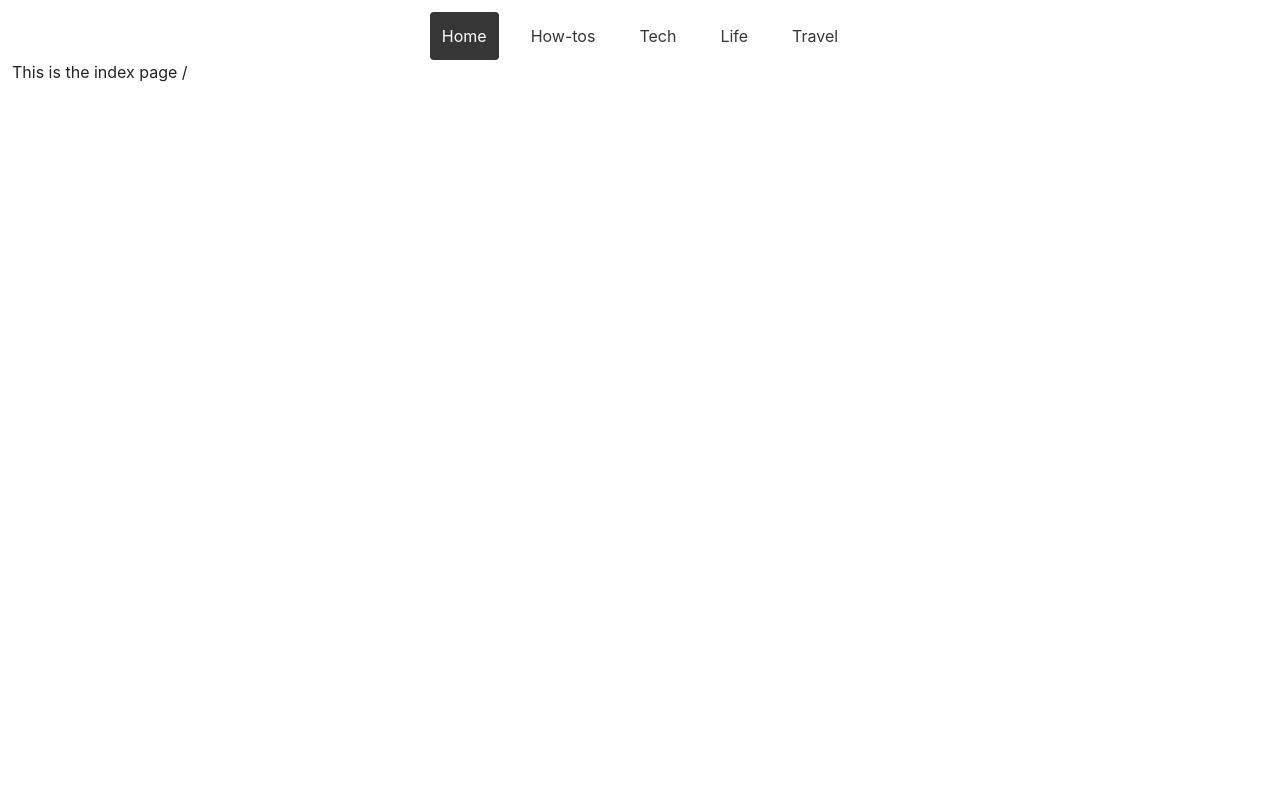
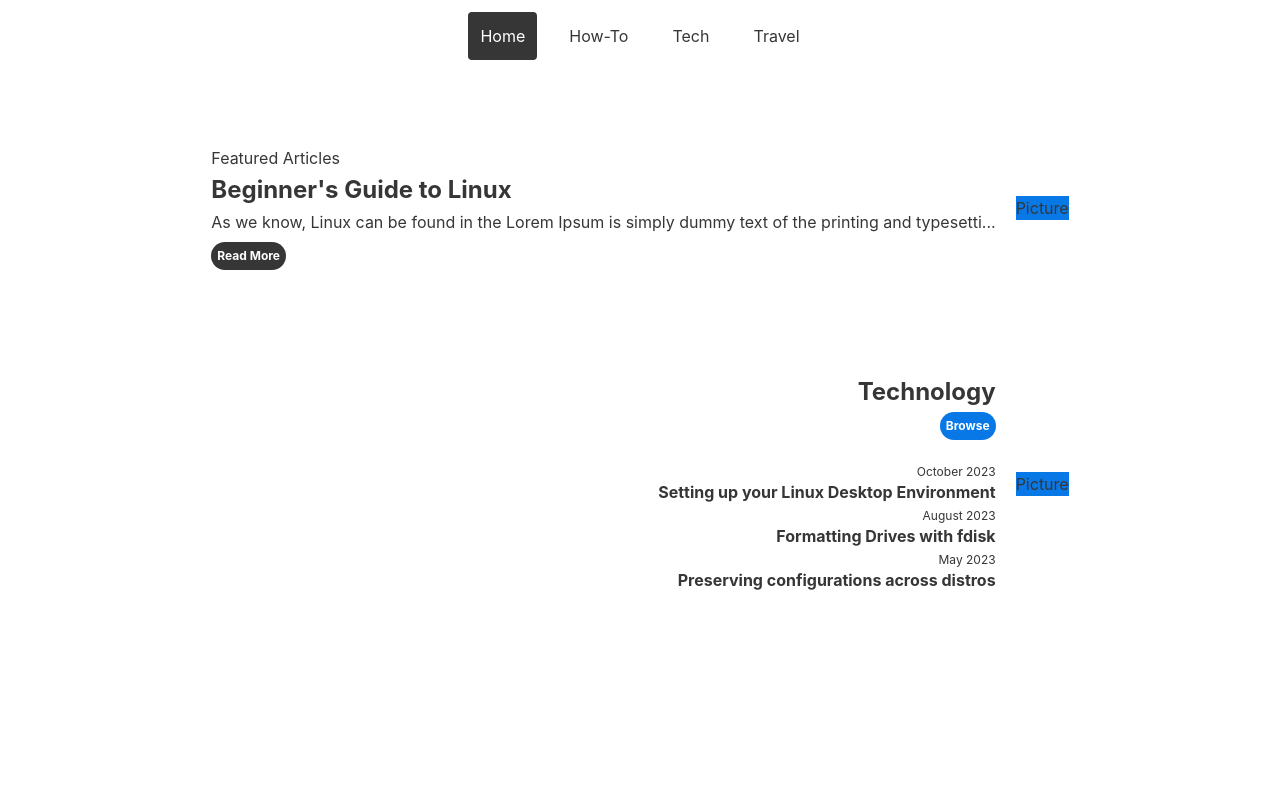
Before and after one commit to germaniii-com/blog.germaniii.com, a Gatsby site in the folder gatsby/: page / in a window 1280 px wide. Shown: the top 800 px of the page. Built offline with nearby package versions, Linux system fonts and the light colour scheme; Gatsby itself is replaced by a stand-in of ours.

Commit message:
Index Page IN PROGRESS

```diff
--- a/gatsby/src/components/Navbar.jsx
+++ b/gatsby/src/components/Navbar.jsx
@@ -8,16 +8,12 @@ const navbarLinks = [
     link: "/",
   },
   {
-    name: "How-tos",
-    link: "/how-tos",
+    name: "How-To",
+    link: "/how-to",
   },
   {
     name: "Tech",
     link: "/tech",
-  },
-  {
-    name: "Life",
-    link: "/life",
   },
   {
     name: "Travel",
--- /dev/null
+++ b/gatsby/src/components/home/FeaturedArticleSection.jsx
@@ -0,0 +1,24 @@
+import React from "react";
+import { Link } from "gatsby";
+
+const FeaturedArticleSection = () => {
+  return (
+    <div class="self-center text-primary rounded-xl p-5 flex gap-y-5 flex-col-reverse md:flex-row md:gap-x-5">
+      <div class="grid grid-rows-[1fr_auto_auto_auto] gap-y-1">
+        <span class="text-md">Featured Articles</span>
+        <span class="text-2xl font-bold">{"Beginner's Guide to Linux"}</span>
+        <p class="text-s pb-3 md:pb-1">
+          {"As we know, Linux can be found in the Lorem Ipsum is simply dummy text of the printing and typesetting industry aklsdjaslkdjaslkasjdalksdjasdlajs"
+            .slice(0, 100)
+            .concat("...")}
+        </p>
+        <div class="w-fit h-fit rounded-full bg-primary text-white p-1.5 text-xs font-bold">
+          <Link to="/">{"Read More"}</Link>
+        </div>
+      </div>
+      <div class="self-center bg-accent">Picture</div>
+    </div>
+  );
+};
+
+export default FeaturedArticleSection;
--- /dev/null
+++ b/gatsby/src/components/home/TextPicSection.jsx
@@ -0,0 +1,30 @@
+import React from "react";
+import { Link } from "gatsby";
+
+const TextPicSection = ({ title, link, posts }) => {
+  return (
+    <div class="self-center text-primary rounded-xl p-5 flex gap-y-5 flex-col-reverse md:flex-row md:gap-x-5">
+      <div class="flex-grow grid grid-rows-[1fr_auto] gap-y-6">
+        <div class="flex flex-col gap-y-1">
+          <span class="text-2xl font-bold self-end">{title}</span>
+          <div class="w-fit h-fit rounded-full p-1.5 bg-accent text-white text-xs font-bold self-end">
+            <Link to={link}>{"Browse"}</Link>
+          </div>
+        </div>
+        <div class="w-full text-end">
+          <ul class="grid grid-rows-3 gap-y-1">
+            {posts.map((post) => (
+              <li>
+                <span class="block text-xs">{post.date}</span>
+                <span class="block font-bold">{post.title}</span>
+              </li>
+            ))}
+          </ul>
+        </div>
+      </div>
+      <div class="self-center bg-accent">Picture</div>
+    </div>
+  );
+};
+
+export default TextPicSection;
--- a/gatsby/src/pages/index.js
+++ b/gatsby/src/pages/index.js
@@ -1,5 +1,7 @@
 import * as React from "react";
 import MainLayout from "../components/layouts/MainLayout";
+import FeaturedArticleSection from "../components/home/FeaturedArticleSection";
+import TextPicSection from "../components/home/TextPicSection";
 
 const pageStyles = {
   color: "#232129",
@@ -8,11 +10,34 @@ const pageStyles = {
   "overflow-y": "auto",
 };
 
+const posts = [
+  {
+    date: "October 2023",
+    title: "Setting up your Linux Desktop Environment",
+    photo: "https://picsum.photos/300",
+  },
+  {
+    date: "August 2023",
+    title: "Formatting Drives with fdisk",
+    photo: "https://picsum.photos/300",
+  },
+  {
+    date: "May 2023",
+    title: "Preserving configurations across distros",
+    photo: "https://picsum.photos/300",
+  },
+];
+
 const IndexPage = () => {
   return (
     <main style={pageStyles}>
       <MainLayout>
-        <div class="h-screen">This is the index page /</div>
+        <div class="h-fit min-h-screen w-full flex justify-center">
+          <div class="grid grid-rows-4 py-5 gap-y-5">
+            <FeaturedArticleSection />
+            <TextPicSection title="Technology" link="/tech" posts={posts} />
+          </div>
+        </div>
       </MainLayout>
     </main>
   );
```
